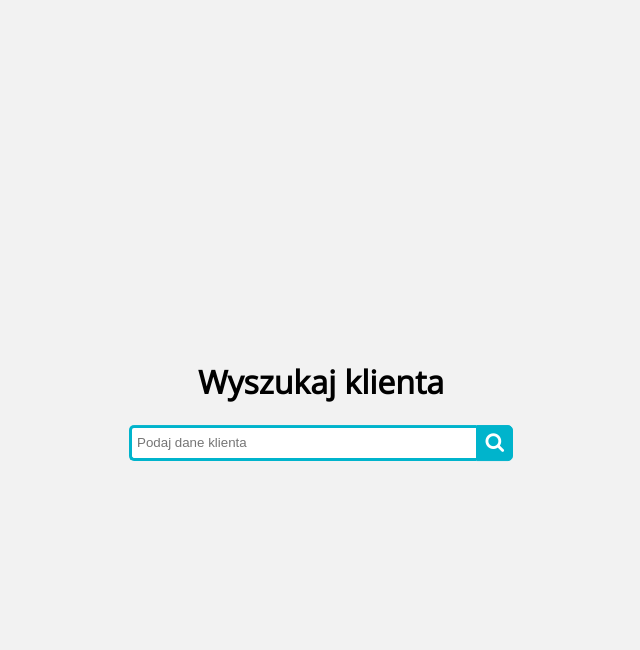
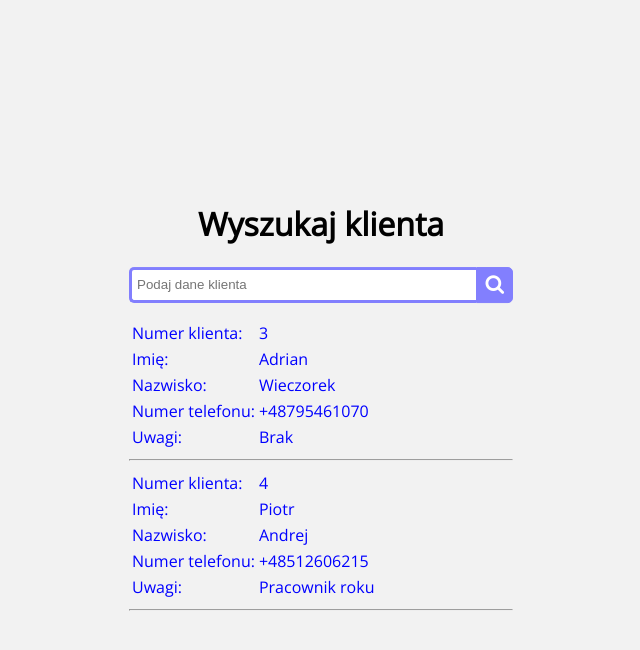
Before and after one commit to LasotaW/Projekt, a Django app: template templates/searchBar.html in a window 1280 px wide. Shown: the top 650 px of the page, without its empty margins (319-959 px from the left). Run offline with Django 3.2, Linux system fonts and the light colour scheme; the template is opened without the code that fills it: values that come from a table or form of the project are taken from there, others are empty; data comes from the database, SQL or seed files in the repository; both versions use the stored data as it was after the commit; some libraries are stand-ins or nearby versions.

Commit message:
Searching now works

```diff
--- a/Projekt/urls.py
+++ b/Projekt/urls.py
@@ -20,5 +20,6 @@
 urlpatterns = [
     path('admin/', admin.site.urls),
     path('', views.loginUser ,name="login"),
-    path('auth/', views.searchBar, name = "auth"),
+    path('search/', views.searchBar, name = "search"),
+    path('addUser/', views.addUser, name = "addUser")
 ]
--- a/templates/searchBar.html
+++ b/templates/searchBar.html
@@ -21,7 +21,7 @@
 
             .searchTerm {
             width: 100%;
-            border: 3px solid #00B4CC;
+            border: 3px solid #827ffe;
             border-right: none;
             padding: 5px;
             height: 20px;
@@ -37,13 +37,19 @@
             .searchButton {
             width: 40px;
             height: 36px;
-            border: 1px solid #00B4CC;
-            background: #00B4CC;
+            border: 1px solid #827ffe;
+            background: #827ffe;
             text-align: center;
             color: #fff;
             border-radius: 0 5px 5px 0;
             cursor: pointer;
             font-size: 20px;
+            transition: 0.2s;
+            }
+
+            .searchButton:hover {
+                color: black;
+                transition: 0.2s;
             }
 
             /*Resize the wrap to see the search bar change!*/
@@ -58,18 +64,71 @@
             h1{
                 text-align: center;
             }
+
+            .addUser-btn{
+                padding: 10px;
+                background-color: #827ffe;
+                border: none;
+                border-radius: 5px;
+                color: #fff;
+                transition: 0.5s;
+                font-size: 15px;
+            }
+
+            .addUser-btn:hover{
+                cursor: pointer;
+                background-color: #4543b4;
+                transition: 0.5s;
+            }
         </style>
 
     </head>
     <body>
         <div class="wrap">
             <h1>Wyszukaj klienta</h1>
-            <div class="search">
-               <input type="text" class="searchTerm" placeholder="Podaj dane klienta">
+            <form class="search" method="POST" action="{% url 'search' %}">
+                {%csrf_token%}
+               <input type="text" class="searchTerm" name="search" value="{{ request.GET.search }}" placeholder="Podaj dane klienta">
                <button type="submit" class="searchButton">
                     <i class="fa fa-search"></i>
               </button>
+            </form>
+            <div>
+                <ul class="messages">
+                    {% for k in messages %}
+                    <li style="color:Red">{{ k }} <a href="/admin/wyszukiwarka/klienci/add/"><button class="addUser-btn">Dodaj użytkownika</button></a></li>
+                    {% endfor %}
+                </ul>
             </div>
-         </div>
+            <div style="color:blue">
+                {% if sr %}
+                    {% for k in sr %}
+                    <table>
+                        <tr>
+                            <td>Numer klienta: </td>
+                            <td>{{ k.Numer_klienta }}</td>
+                        </tr>
+                        <tr>
+                            <td>Imię: </td>
+                            <td>{{ k.Imię }}</td>
+                        </tr>
+                        <tr>
+                            <td>Nazwisko: </td>
+                            <td>{{ k.Nazwisko }}</td>
+                        </tr>
+                        <tr>
+                            <td>Numer telefonu: </td>
+                            <td>{{ k.Numer_telefonu }}</td>
+                        </tr>
+                        <tr>
+                            <td>Uwagi: </td>
+                            <td>{{ k.Uwagi }}</td>
+                        </tr>
+                    </table>
+                    <hr>
+                    {% endfor %}
+                {% endif %}
+            </div>
+        </div>
     </body>
 </html>
--- a/wyszukiwarka/admin.py
+++ b/wyszukiwarka/admin.py
@@ -3,5 +3,6 @@
 
 class Config(admin.ModelAdmin):
     list_display = ('Numer_klienta', 'Imię', 'Nazwisko', "Numer_telefonu", 'Uwagi')
+    search_fields = ['Imię', 'Nazwisko', 'Numer_klienta']
 
 admin.site.register(Klienci, Config)
--- a/wyszukiwarka/models.py
+++ b/wyszukiwarka/models.py
@@ -8,5 +8,8 @@
     Numer_telefonu = PhoneNumberField(null=True)
     Uwagi = models.TextField(null = True)
 
+    def __str__(self):
+        return self.Imię + ' ' + self.Nazwisko
+
     class Meta:                        #Niweluje dodawanie "s" na końcu wyrazu/Removes extra "s"
         verbose_name_plural = "Klienci"
```
Also changed, not shown: templates/addUser.html (added, +16 -0 lines), wyszukiwarka/views.py (+26 -2 lines), db.sqlite3.
